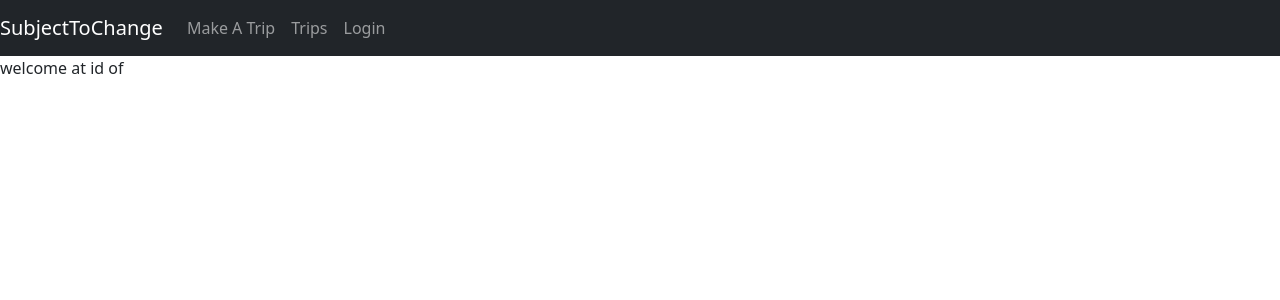
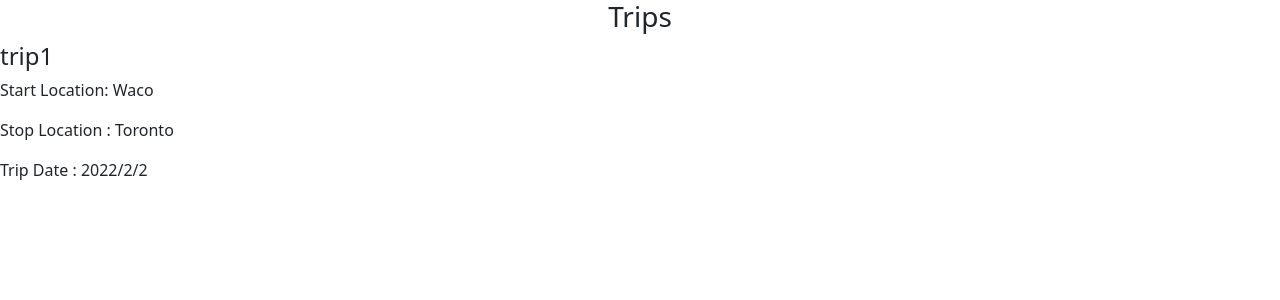
Before and after one commit to lauren-adams/RoadTripper, a React (Create React App) app in the folder road-trip-frontend/: page /test in a window 1280 px wide. Before the commit this address led to /home. Shown: the top 300 px of the page. Built offline with nearby package versions, Linux system fonts and the light colour scheme.

Commit message:
Added a hard coded show trip start and end

```diff
--- a/road-trip-frontend/src/App.js
+++ b/road-trip-frontend/src/App.js
@@ -1,10 +1,13 @@
 import SignUp from "./components/SignUp";
 import Login from "./components/Login";
 import Maps from "./components/Maps";
-import Trp from "./components/Trp";
+import Trip from "./components/Trip";
 import Home from "./components/Home";
 import Profile from "./components/Profile";
 import { Route, Switch, Redirect, NavLink } from "react-router-dom";
+import TripList from "./components/TripList";
+import TripItem from "./components/TripItem";
+import Trp from "./components/Trp";
 
 function App() {
 
@@ -14,9 +17,11 @@ function App() {
         <Route path="/login" component={Login} />
         <Route path="/signup" component={SignUp} />
           <Route path="/maps" component={Maps} />
-          <Route path="/view-trips" component={Trp} />
+          <Route path="/view-trips" component={TripList} />
           <Route path="/home" component={Home} />
+        <Route path="/test" component={TripItem} />
         <Route path="/profile" component={Profile} />
+        <Route path="/trp" component={Trp} />
         <Redirect from="/" to="/home" />
       </Switch>
     </>
--- a/road-trip-frontend/src/components/Trip.js
+++ b/road-trip-frontend/src/components/Trip.js
@@ -15,6 +15,7 @@ function getTrips(){
     return []
     //return trips for user or empty i hope
 }
+
 const Trip = () => {
     const [trips, setTrips] = useState(getTrips())
 
--- a/road-trip-frontend/src/components/TripItem.js
+++ b/road-trip-frontend/src/components/TripItem.js
@@ -1,51 +1,67 @@
 import {useState} from "react";
 import {useHistory} from "react-router-dom";
 
+const tripArr = [{name: "trip1", startLocation: "Waco", stopLocation: "Toronto", tripDate: "2022/2/2", stops: ["Dallas", "Memphis"]}];
 
-const TripItem = props => {
-    const [data, setData] = useState({
-        startLocation: "",
-        stopLocation: "",
-        tripDate: "",
-        stops: "" //array for stops would be great
-    })
-    const history = useHistory()
-    const [touched, setTouched] = useState({});
-    const [editing, setEditing] = useState(false);
+// change to () for test
+const TripItem = () => {
+    return (
+        <>
+            <h3><center>Trips</center></h3>
+            <div>
+                <h4>{tripArr[0].name}</h4>
+                <p>Start Location: {tripArr[0].startLocation}</p>
+                <p>Stop Location : {tripArr[0].stopLocation}</p>
+                <p>Trip Date     : {tripArr[0].tripDate}</p>
+            </div>
+        </>
+    )
+}
 
-    const editHandler = (event) => {
-        setEditing(true);
-    }
-    const handleUpdateDone = (event) => {
-        if (event.key === "Enter"){
-            setEditing(false);
-        }
-    }
-    let viewMode = {}
-    let editMode = {}
-    if(editing){
-        viewMode.display = "none"
-    }
-    else{
-        viewMode.display = "none"
-    }
-
-    return (
-        <div>hello</div>
-    );
-    // <li className="" >
-    //     <label>TripItem Name</label>
-    //     <input type="text" style={editMode} value="TripItem Name" onChange={e => {
-    //         props.setUpdate(e.target.value, id)}} onKeyDown={handleUpdateDone} />
-    //     <label>Starting Location</label>
-    //     <input type="text" style={editMode} value="Starting Location" onChange={e => {
-    //         props.setUpdate(e.target.value, id)}} onKeyDown={handleUpdateDone} />
-    //     <label>Ending Location</label>
-    //     <input type="text" style={editMode} value="Ending Location" onChange={e => {
-    //         props.setUpdate(e.target.value, id)}} onKeyDown={handleUpdateDone} />
-    //
-    //
-    // </li>
-};
+// const TripItem = props => {
+//     const [data, setData] = useState({
+//         startLocation: "",
+//         stopLocation: "",
+//         tripDate: "",
+//         stops: "" //array for stops would be great
+//     })
+//     const history = useHistory()
+//     const [touched, setTouched] = useState({});
+//     const [editing, setEditing] = useState(false);
+//
+//     const editHandler = (event) => {
+//         setEditing(true);
+//     }
+//     const handleUpdateDone = (event) => {
+//         if (event.key === "Enter"){
+//             setEditing(false);
+//         }
+//     }
+//     let viewMode = {}
+//     let editMode = {}
+//     if(editing){
+//         viewMode.display = "none"
+//     }
+//     else{
+//         viewMode.display = "none"
+//     }
+//
+//     return (
+//         <div>hello</div>
+//     );
+//     // <li className="" >
+//     //     <label>TripItem Name</label>
+//     //     <input type="text" style={editMode} value="TripItem Name" onChange={e => {
+//     //         props.setUpdate(e.target.value, id)}} onKeyDown={handleUpdateDone} />
+//     //     <label>Starting Location</label>
+//     //     <input type="text" style={editMode} value="Starting Location" onChange={e => {
+//     //         props.setUpdate(e.target.value, id)}} onKeyDown={handleUpdateDone} />
+//     //     <label>Ending Location</label>
+//     //     <input type="text" style={editMode} value="Ending Location" onChange={e => {
+//     //         props.setUpdate(e.target.value, id)}} onKeyDown={handleUpdateDone} />
+//     //
+//     //
+//     // </li>
+// };
 
 export default TripItem;
```
